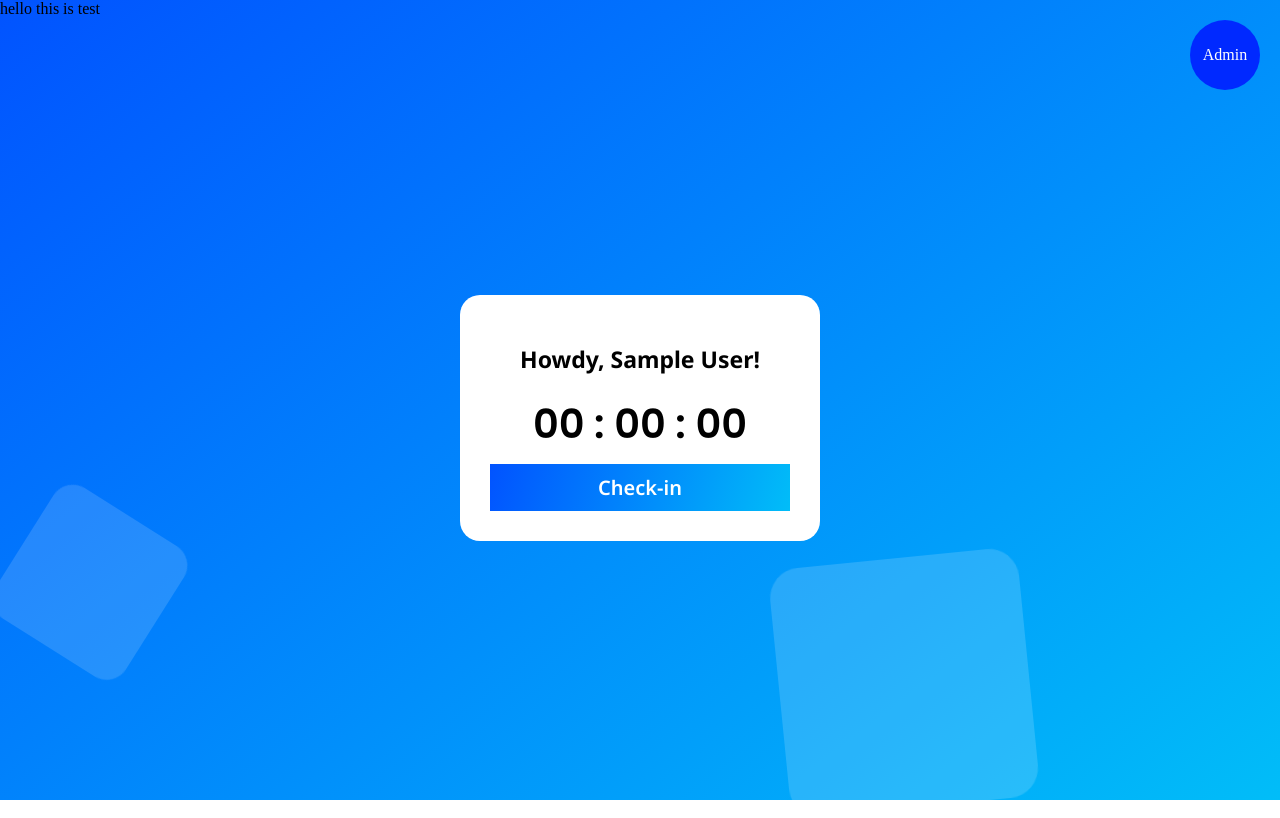
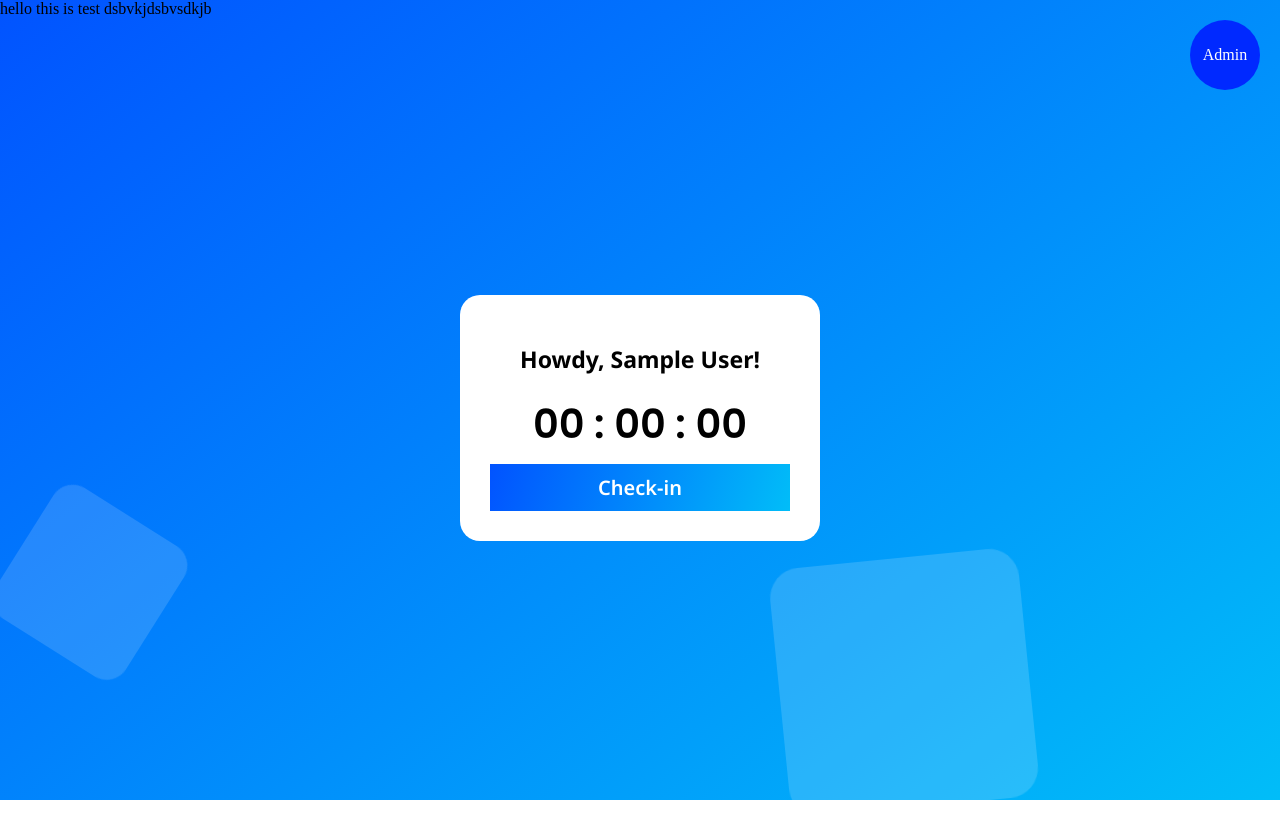
Before and after one commit to wanderingsoul590/people-pixel, a PHP site: page / in a window 1280 px wide. Run offline with PHP 8.4, Linux system fonts and the light colour scheme; the visitor is signed in with stand-in values (Sample User, id 1); data comes from the database, SQL or seed files in the repository; some libraries are stand-ins or nearby versions.

Commit message:
second test

```diff
--- a/index.php
+++ b/index.php
@@ -1,5 +1,5 @@
 <?php
-echo 'hello this is test';
+echo 'hello this is test dsbvkjdsbvsdkjb';
 session_start();
 include_once "header.php";
 
```
